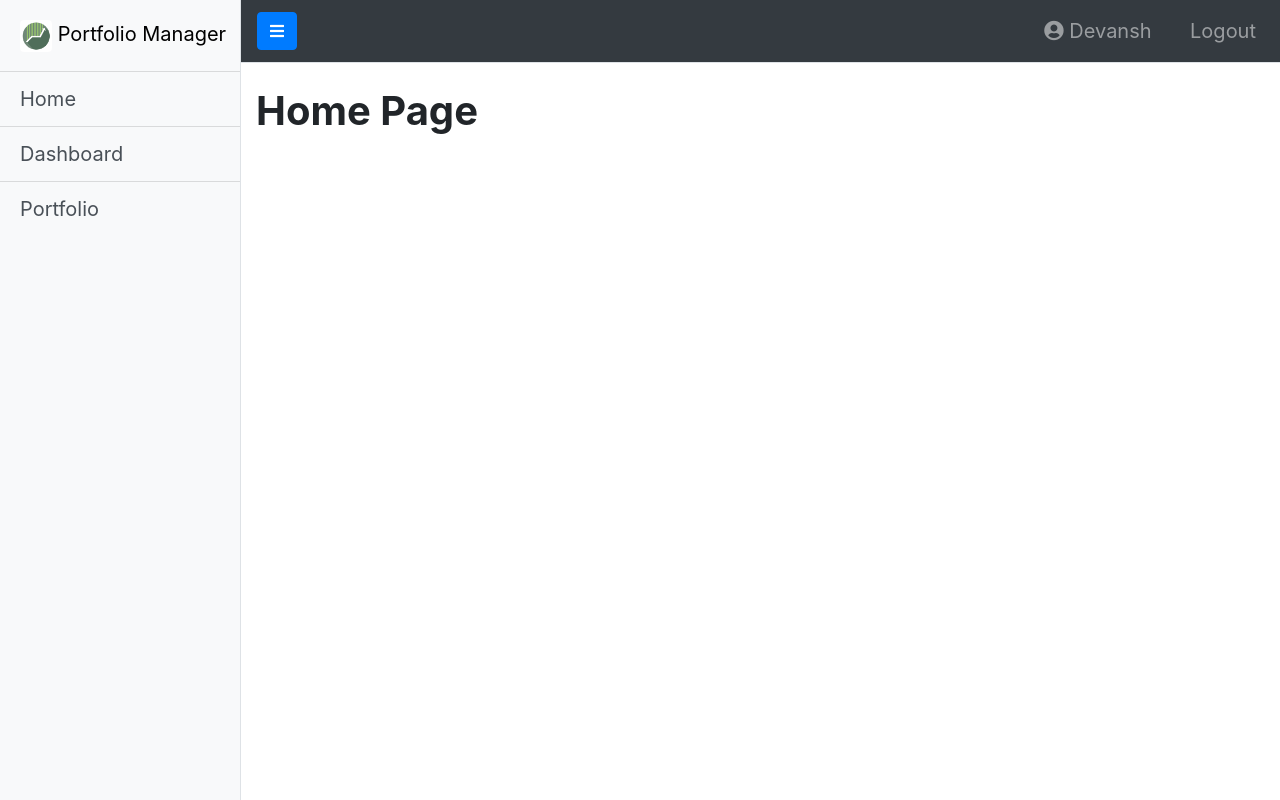
After one commit to AdityaJ42/Portfolio-Manager, a Django app: template app/templates/app/home.html in a window 1280 px wide. The commit adds this page. Run offline with Django 3.2, Linux system fonts and the light colour scheme; the template is opened without the code that fills it, so the values that code supplies are empty; some libraries are stand-ins or nearby versions.

Commit message:
Added sidebar and portfolio content

```diff
--- /dev/null
+++ b/app/static/css/home.css
@@ -0,0 +1,63 @@
+body {
+  overflow-x: hidden;
+  font-family: 'Century-Gothic';
+}
+
+.list-group-item {
+  font-size: 20px;
+}
+
+.list-group-item:last-child {
+  border-bottom: 1px solid rgba(0,0,0,.125);
+}
+
+.navbar-brand {
+  font-size: 24px;
+  color: black;
+}
+
+.canvasjs-chart-credit {
+  display: none;
+}
+
+#sidebar-wrapper {
+  width: max-content;
+  min-height: 100vh;
+  margin-left: -15rem;
+  -webkit-transition: margin .25s ease-out;
+  -moz-transition: margin .25s ease-out;
+  -o-transition: margin .25s ease-out;
+  transition: margin .25s ease-out;
+}
+
+#sidebar-wrapper .sidebar-heading {
+  padding: 0.875rem 1.25rem;
+  font-size: 1.2rem;
+}
+
+#sidebar-wrapper .list-group {
+  width: 15rem;
+}
+
+#page-content-wrapper {
+  min-width: 100vw;
+}
+
+#wrapper.toggled #sidebar-wrapper {
+  margin-left: 0;
+}
+
+@media (min-width: 768px) {
+  #sidebar-wrapper {
+    margin-left: 0;
+  }
+
+  #page-content-wrapper {
+    min-width: 0;
+    width: 100%;
+  }
+
+  #wrapper.toggled #sidebar-wrapper {
+    margin-left: -15rem;
+  }
+}
--- /dev/null
+++ b/app/static/js/home.js
@@ -0,0 +1,4 @@
+$("#menu-toggle").click(function(e) {
+    e.preventDefault();
+    $("#wrapper").toggleClass("toggled");
+});
--- /dev/null
+++ b/app/templates/app/home.html
@@ -0,0 +1,86 @@
+<!DOCTYPE html>
+<html>
+
+    <head>
+        <title>Home</title>
+
+        <meta charset="utf-8">
+        <meta name="viewport" content="width=device-width, initial-scale=1">
+        <link rel="stylesheet" type="text/css" href="../../static/css/home.css">
+        <link rel="stylesheet" href="https://maxcdn.bootstrapcdn.com/bootstrap/4.3.1/css/bootstrap.min.css">
+        <link rel="stylesheet" href="https://use.fontawesome.com/releases/v5.6.1/css/all.css" integrity="sha384-gfdkjb5BdAXd+lj+gudLWI+BXq4IuLW5IT+brZEZsLFm++aCMlF1V92rMkPaX4PP" crossorigin="anonymous">
+
+    </head>
+
+    <body>
+          <div class="d-flex" id="wrapper">
+
+            <!-- Sidebar -->
+            <div class="bg-light border-right" id="sidebar-wrapper">
+                <div class="sidebar-heading">
+                    <a class="navbar-brand" href="./home.html">
+                        <img style="height: 4vh;" class="img-fluid rounded" src="../../static/images/logo.png">
+                        <span>Portfolio Manager</span>
+                    </a>
+                </div>
+                <div class="list-group list-group-flush">
+                    <a href="./home.html" class="list-group-item list-group-item-action bg-light">Home<span class="sr-only">(current)</span></a>
+                    <a href="./dashboard.html" class="list-group-item list-group-item-action bg-light">Dashboard</a>
+                    <a href="./portfolio.html" class="list-group-item list-group-item-action bg-light">Portfolio</a>
+<!--                     <a href="#" class="list-group-item list-group-item-action bg-light">Events</a>
+                    <a href="#" class="list-group-item list-group-item-action bg-light">Profile</a>
+                    <a href="#" class="list-group-item list-group-item-action bg-light">Status</a> -->
+                </div>
+            </div>
+            <!-- /#sidebar-wrapper -->
+
+            <!-- Page Content -->
+            <div id="page-content-wrapper">
+
+              <nav class="navbar navbar-expand-lg navbar-dark bg-dark border-bottom">
+                <button class="btn btn-primary" id="menu-toggle"><i class="fa fa-bars" aria-hidden="true"></i></button>
+
+                <button class="navbar-toggler" type="button" data-toggle="collapse" data-target="#navbarSupportedContent" aria-controls="navbarSupportedContent" aria-expanded="false" aria-label="Toggle navigation">
+                  <span class="navbar-toggler-icon"></span>
+                </button>
+
+                <div class="collapse navbar-collapse" id="navbarSupportedContent">
+                  <ul class="navbar-nav ml-auto mt-2 mt-lg-0" style="font-size: 20px;">
+                    <li class="nav-item">
+                      <a class="nav-link" href="#"><i class="fa fa-user-circle"></i> Devansh<span class="caret"></span></a>
+                    </li>
+                    &nbsp;&nbsp;&nbsp;
+                    <li class="nav-item">
+                      <a class="nav-link" href="#"><i class="fa fa-sign-out" aria-hidden="true"></i> Logout<span class="sr-only">(current)</span></a>
+                    </li>
+        <!--             <li class="nav-item dropdown">
+                      <a class="nav-link dropdown-toggle" href="#" id="navbarDropdown" role="button" data-toggle="dropdown" aria-haspopup="true" aria-expanded="false">
+                        Dropdown
+                      </a>
+                      <div class="dropdown-menu dropdown-menu-right" aria-labelledby="navbarDropdown">
+                        <a class="dropdown-item" href="#">Action</a>
+                        <a class="dropdown-item" href="#">Another action</a>
+                        <div class="dropdown-divider"></div>
+                        <a class="dropdown-item" href="#">Something else here</a>
+                      </div>
+                    </li> -->
+                  </ul>
+                </div>
+              </nav>
+
+                <div class="container">
+                    <h1 class="mt-4"><strong>Home Page</strong></h1>
+                </div>
+            </div>
+            <!-- /#page-content-wrapper -->
+
+          </div>
+          <!-- /#wrapper -->
+
+        <script src="https://ajax.googleapis.com/ajax/libs/jquery/3.3.1/jquery.min.js"></script>
+        <script src="https://cdnjs.cloudflare.com/ajax/libs/popper.js/1.14.7/umd/popper.min.js"></script>
+        <script src="https://maxcdn.bootstrapcdn.com/bootstrap/4.3.1/js/bootstrap.min.js"></script>
+        <script type="text/javascript" src="../../static/js/home.js"></script>
+
+    </body>
+</html>
--- a/app/templates/app/login.html
+++ b/app/templates/app/login.html
@@ -7,7 +7,7 @@
 <html>
 
 	<head>
-		<title>My Awesome Login Page</title>
+		<title>Login</title>
 <!-- 		<link rel="stylesheet" href="https://stackpath.bootstrapcdn.com/bootstrap/4.1.3/css/bootstrap.min.css" integrity="sha384-MCw98/SFnGE8fJT3GXwEOngsV7Zt27NXFoaoApmYm81iuXoPkFOJwJ8ERdknLPMO" crossorigin="anonymous">
 		<script src="https://ajax.googleapis.com/ajax/libs/jquery/3.3.1/jquery.min.js"></script>
 		<link rel="stylesheet" href="https://use.fontawesome.com/releases/v5.6.1/css/all.css" integrity="sha384-gfdkjb5BdAXd+lj+gudLWI+BXq4IuLW5IT+brZEZsLFm++aCMlF1V92rMkPaX4PP" crossorigin="anonymous"> -->
--- a/app/templates/app/register.html
+++ b/app/templates/app/register.html
@@ -2,7 +2,7 @@
 <html>
 
 	<head>
-		<title>My Awesome Login Page</title>
+		<title>Register</title>
 
 		<meta charset="utf-8">
 		<meta name="viewport" content="width=device-width, initial-scale=1">
```
Also changed, not shown: app/static/js/portfolio.js (added, +28 -0 lines), app/templates/app/dashboard.html (added, +86 -0 lines), app/templates/app/portfolio.html (added, +90 -0 lines).
